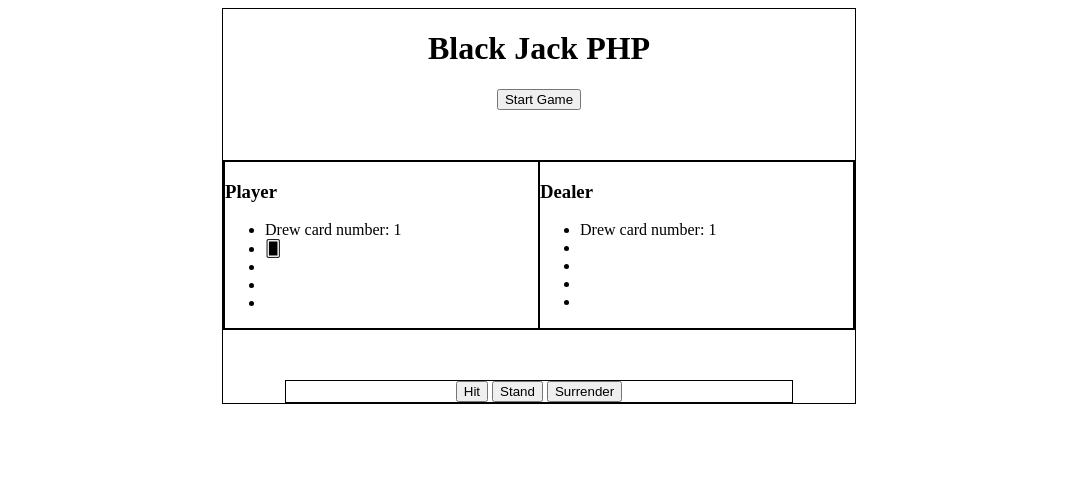
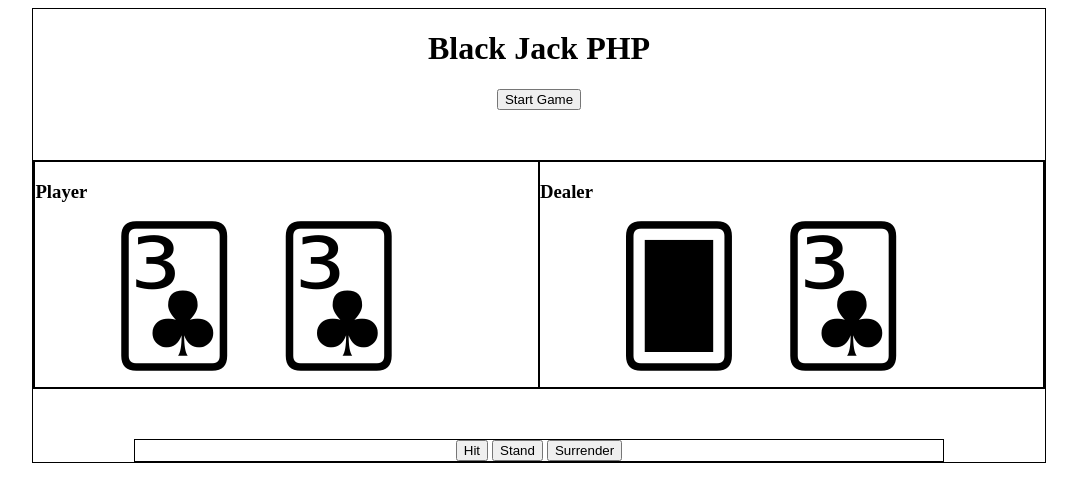
Before and after one commit to KasraTabrizi/PHP-oop-blackjackgame, a PHP site: page /game.php in a window 1280 px wide. Shown: the top 502 px of the page, without its empty margins (101-1178 px from the left). Run offline with PHP 8.4, Linux system fonts and the light colour scheme; the visitor is signed in with stand-in values (Sample User, id 1).

Commit message:
added the card style , heart and diamonds style

```diff
--- a/blackjack.php
+++ b/blackjack.php
@@ -12,27 +12,27 @@
         }
 
         function Stand(){
-            $minValue = 0;
-            while($minValue <= 15){
-                $_SESSION['curCardDealer'] = $dealer->Hit();
-                $_SESSION['dealer']->score += $_SESSION['curCardDealer'];
-                $minValue = $_SESSION['dealer']->score;
-            }
-            if($_SESSION['dealer']->score > 21){
-                return "Player won!";
-            }
-            elseif($_SESSION['dealer']->score === 21 && $_SESSION['player']->score === 21){
-                return "A tie!";
-            }
-            elseif($_SESSION['dealer']->score === $_SESSION['player']->score){
-                return "A tie!";
-            }
-            elseif($_SESSION['dealer']->score > $_SESSION['player']->score){
-                return "Dealer won!";
-            }
-            else{
-                return "Player won!";
-            }
+            // $minValue = 0;
+            // while($minValue <= 15){
+            //     $_SESSION['curCardDealer'] = $dealer->Hit();
+            //     $_SESSION['dealer']->score += $_SESSION['curCardDealer'];
+            //     $minValue = $_SESSION['dealer']->score;
+            // }
+            // if($_SESSION['dealer']->score > 21){
+            //     return "Player won!";
+            // }
+            // elseif($_SESSION['dealer']->score === 21 && $_SESSION['player']->score === 21){
+            //     return "A tie!";
+            // }
+            // elseif($_SESSION['dealer']->score === $_SESSION['player']->score){
+            //     return "A tie!";
+            // }
+            // elseif($_SESSION['dealer']->score > $_SESSION['player']->score){
+            //     return "Dealer won!";
+            // }
+            // else{
+            //     return "Player won!";
+            // }
         }
 
         function Surrender(){
--- a/game.php
+++ b/game.php
@@ -33,6 +33,8 @@ function whatIsHappening() {
     echo '<h2>$_SESSION</h2>';
     var_dump($_SESSION);
 }
+
+
 
 //FUNCTION THAT HANDLES THE STAND
 function handleStand($player,$dealer){
--- a/home.php
+++ b/home.php
@@ -26,8 +26,8 @@
             <div class="player-box">
                 <h3>Player</h3>
                 <ul>
-                    <li class="card">Drew card number: <?php echo $_SESSION['curCardPlayer'];?></li>
-                    <li class="card"><?php echo $deckOfCards[4]; ?></li>
+                    <li class="card"><?php echo $deckOfCards[0][2]; ?></li>
+                    <li class="card"><?php echo $deckOfCards[0][2]; ?></li>
                     <li class="card"></li>
                     <li class="card"></li>
                     <li class="card"></li>
@@ -36,8 +36,8 @@
             <div class="player-box">
                 <h3>Dealer</h3>
                 <ul>
-                    <li class="card">Drew card number: <?php echo $_SESSION['curCardDealer'];?> </li>
-                    <li class="card"></li>
+                    <li class="card"><?php echo $deckOfCards[4]; ?></li>
+                    <li class="card"><?php echo $deckOfCards[0][2]; ?></li>
                     <li class="card"></li>
                     <li class="card"></li>
                     <li class="card"></li>
--- a/styles/css/main_styles.css
+++ b/styles/css/main_styles.css
@@ -1,6 +1,6 @@
 #wrapper {
   margin: 0 auto;
-  width: 50%;
+  width: 80%;
   text-align: center;
   border: 1px solid black;
 }
@@ -22,5 +22,17 @@
   text-align: center;
   margin-top: 50px;
 }
+#wrapper ul {
+  display: flex;
+  justify-content: space-evenly;
+}
+#wrapper ul .card {
+  font-size: 800%;
+  list-style-type: none;
+}
+#wrapper ul .diamonds,
+#wrapper ul .hearts {
+  color: red;
+}
 
 /*# sourceMappingURL=main_styles.css.map */
```
Also changed, not shown: styles/scss/main_styles.scss (+16 -1 lines), 1 other file.
